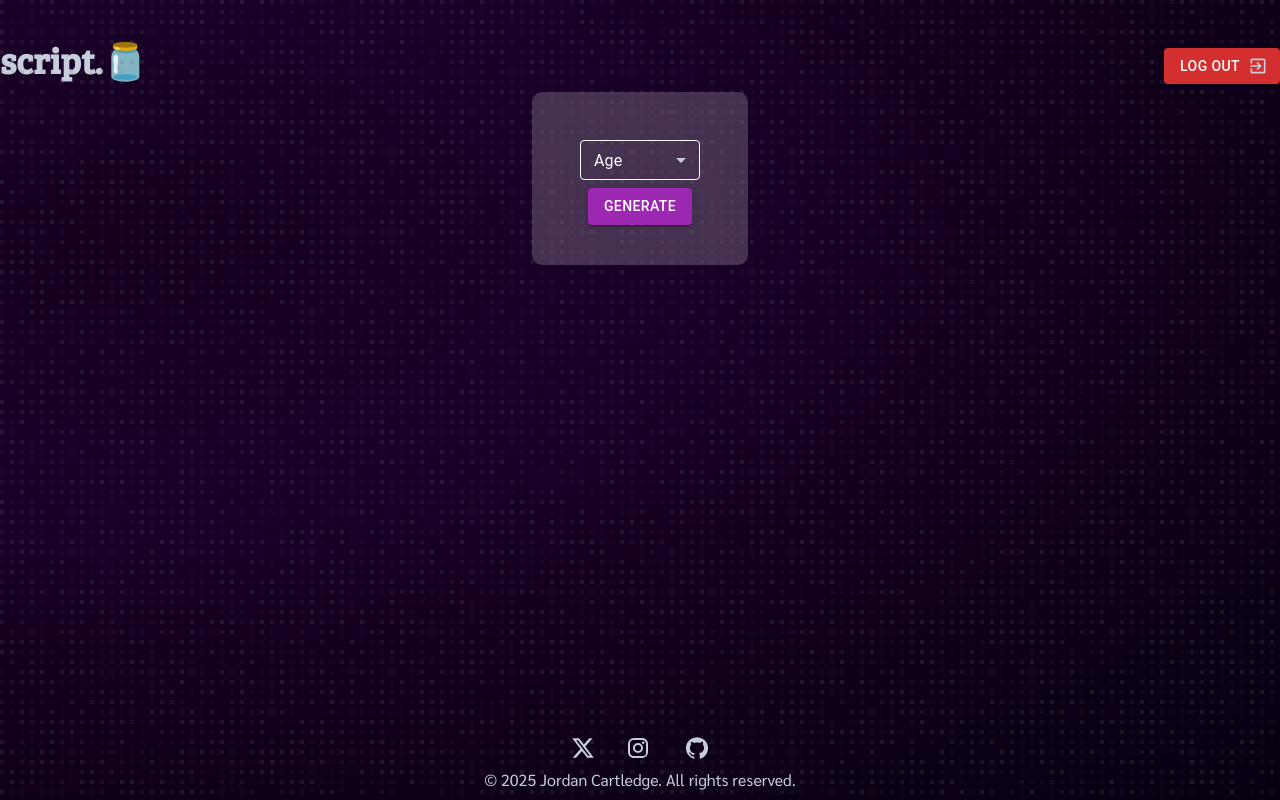
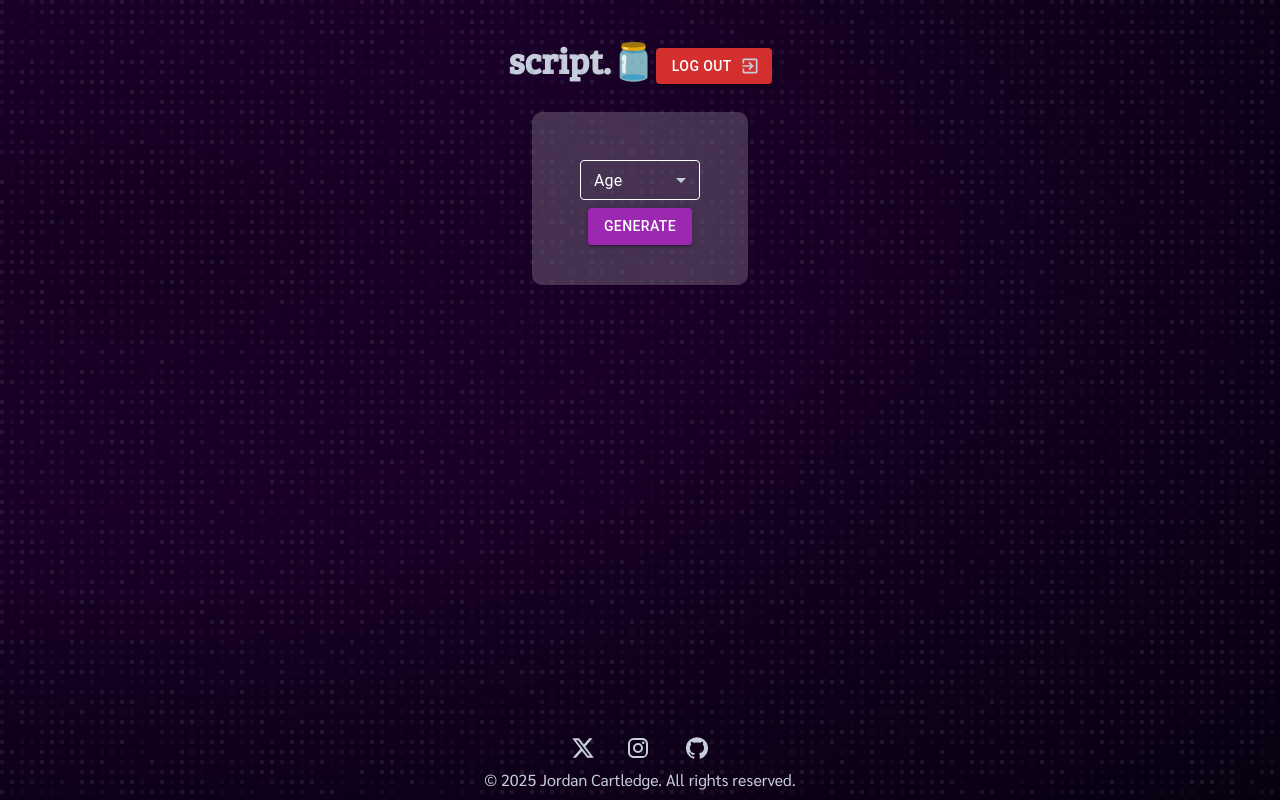
Before and after one commit to EffexDev/scriptjar-frontend, a React (Vite) app: page /dashboard in a window 1280 px wide. Built offline with nearby package versions, Linux system fonts and the light colour scheme; no server answers; sample sign-in values are in the browser's storage.

Commit message:
Update Dashboard.tsx

```diff
--- a/src/Pages/Dashboard.tsx
+++ b/src/Pages/Dashboard.tsx
@@ -13,7 +13,9 @@ function Dashboard() {
                     maxOpacity={0.2}
                     flickerChance={0.1}
             />
+<div className="pb-5">
             <NavBar />
+</div>
             <SelectorForm />
             <Footer />
         </div>
```
